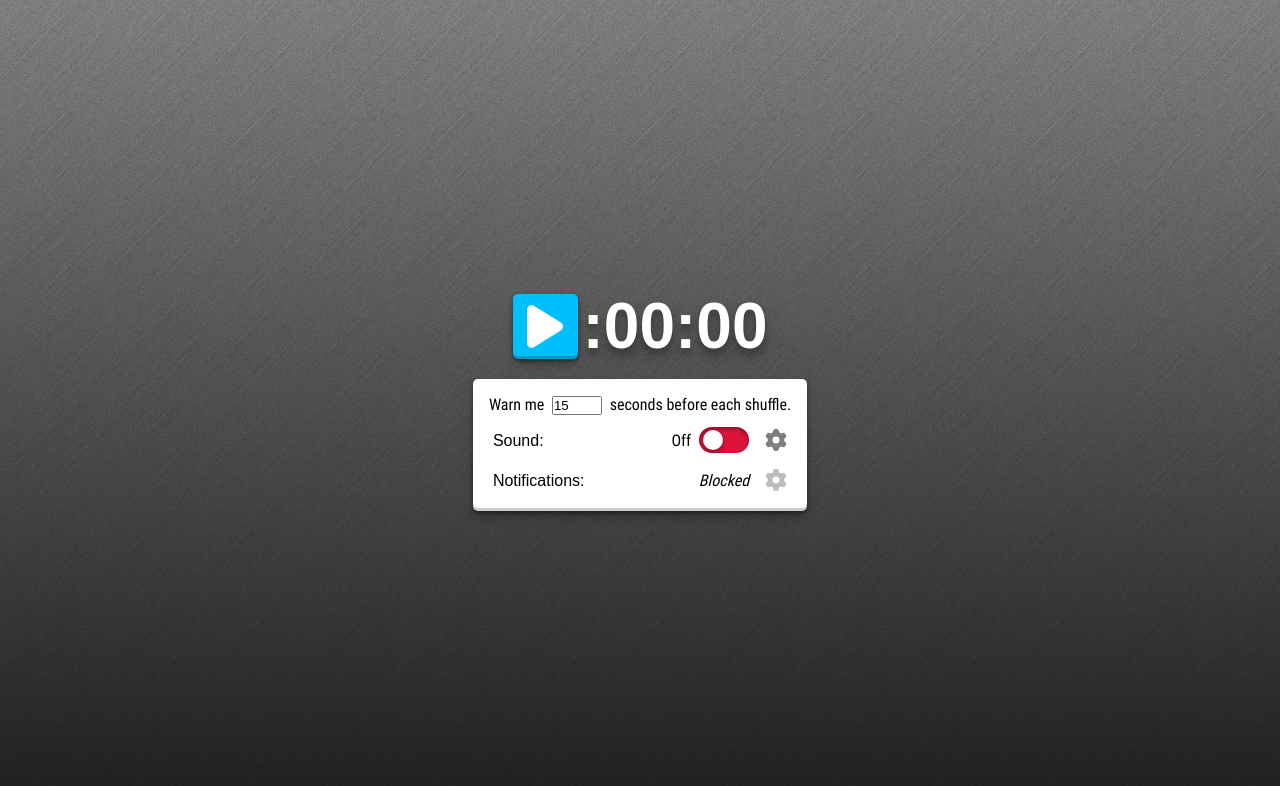
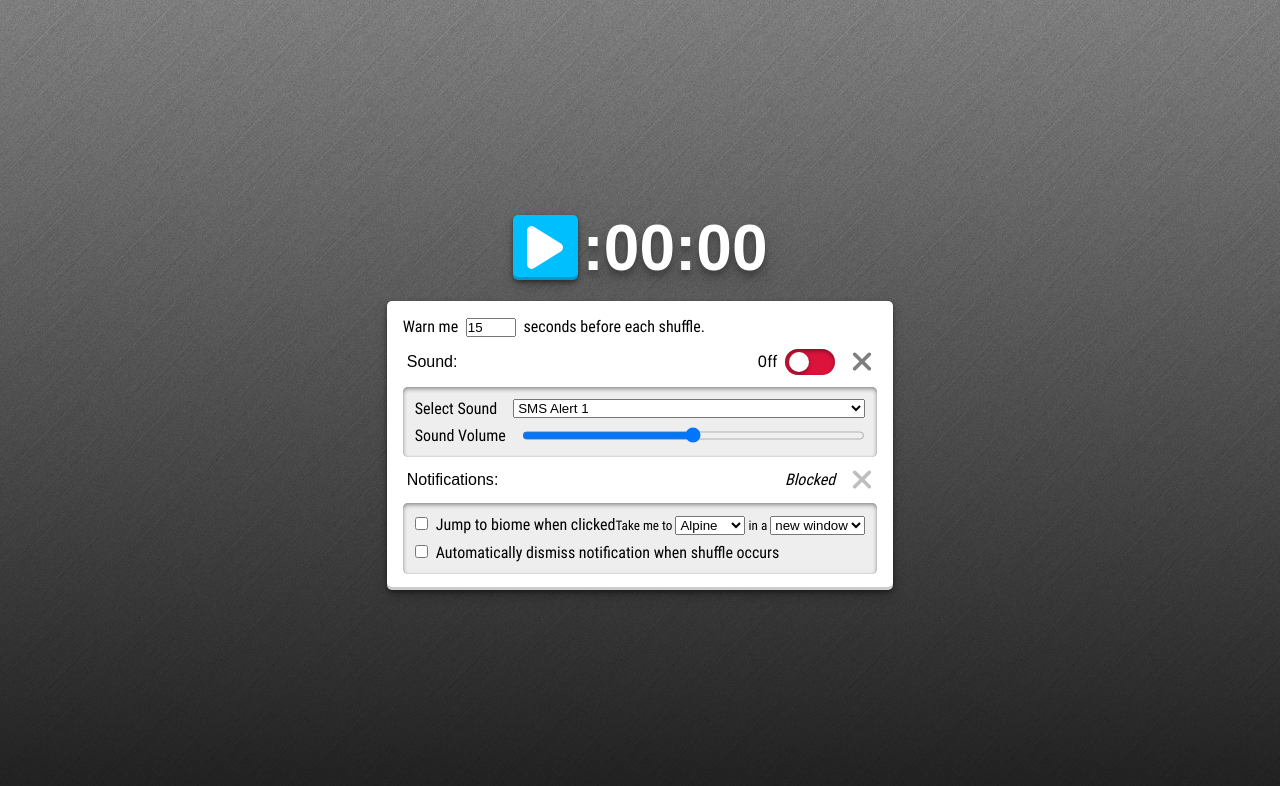
Before and after one commit to endulum/dc-shuffle-clock, a React (Vite) app: page / in a window 1280 px wide. Shown: the top 786 px of the page. Built offline with nearby package versions, Linux system fonts and the light colour scheme; a web font is replaced by a local one.

Commit message:
inputs for the rest of the settings

```diff
--- a/src/App.tsx
+++ b/src/App.tsx
@@ -6,6 +6,13 @@ import Expandable from './components/Expandable.tsx';
 import {
   Settings, settingsInitializer, NotifSupport, notifSupportInitializer,
 } from './types.ts';
+
+const sounds = new Array(5).fill(0).map((_dummy, index) => `SMS Alert ${index + 1}`);
+
+const biomes = ['Coast', 'Desert', 'Forest', 'Jungle', 'Alpine', 'Volcano', 'Holiday'].map((name, index) => ({
+  id: index + 1,
+  name,
+}));
 
 export default function App() {
   const [settings, setSettings] = useState<Settings>(settingsInitializer);
@@ -24,6 +31,10 @@ export default function App() {
         setSettings({ ...settings, [e.target.id]: parseInt(e.target.value, 10) });
     }
   }
+
+  function handleSelectChange(e: ChangeEvent<HTMLSelectElement>) {
+    setSettings({ ...settings, [e.target.id]: e.target.value });
+  } // why two entire functions? easiest way to not have the linter complain
 
   function handleAlert(): void {
     console.log('alert!'); // for debugging
@@ -60,7 +71,23 @@ export default function App() {
           }}
           onInputChange={handleInputChange}
         >
-          <p>settings for sound go here</p>
+          <label className="setting-body-label" htmlFor="soundSelect">
+            <span>Select Sound</span>
+            <span className="spacer" />
+            <select className="setting-body-input" id="soundSelect" onChange={handleSelectChange} defaultValue={settings.soundSelect}>
+              {sounds.map((sound) => (
+                <option key={sound} value={sound}>
+                  {sound}
+                </option>
+              ))}
+            </select>
+          </label>
+
+          <label className="setting-body-label" htmlFor="soundVolume">
+            <span>Sound Volume</span>
+            <span className="spacer" />
+            <input className="setting-body-input" type="range" id="soundVolume" onChange={handleInputChange} defaultValue={settings.soundVolume} />
+          </label>
         </Expandable>
 
         <Expandable
@@ -73,7 +100,35 @@ export default function App() {
           onInputChange={handleInputChange}
           setNotifSupport={setNotifSupport}
         >
-          <p>settings for notifs go here</p>
+          <label htmlFor="biomeEnabled">
+            <input type="checkbox" id="biomeEnabled" onChange={handleInputChange} checked={settings.biomeEnabled} />
+            <span>
+              Jump to biome when clicked
+              <small>
+                Take me to
+                {' '}
+                <select aria-label="biome select" id="biomeSelect" onChange={handleSelectChange} defaultValue={settings.biomeSelect}>
+                  {biomes.map((biome) => (
+                    <option key={biome.id} value={biome.id}>
+                      {biome.name}
+                    </option>
+                  ))}
+                </select>
+                {' '}
+                in a
+                {' '}
+                <select id="biomeOpenType" onChange={handleSelectChange} defaultValue={settings.biomeOpenType}>
+                  <option value="tab">new tab</option>
+                  <option value="window">new window</option>
+                </select>
+              </small>
+            </span>
+          </label>
+
+          <label htmlFor="notifAutoDismiss">
+            <input type="checkbox" id="notifAutoDismiss" onChange={handleInputChange} checked={settings.notifAutoDismiss} />
+            <span>Automatically dismiss notification when shuffle occurs</span>
+          </label>
         </Expandable>
       </main>
     </div>
--- a/src/components/Expandable.tsx
+++ b/src/components/Expandable.tsx
@@ -23,7 +23,7 @@ export default function Expandable({
   // todo: research this issue
   setNotifSupport?: Dispatch<SetStateAction<NotifSupport>>
 }) {
-  const [expanded, setExpanded] = useState<boolean>(false);
+  const [expanded, setExpanded] = useState<boolean>(true);
   return (
     <>
       <div className="setting-header">
--- a/src/style.css
+++ b/src/style.css
@@ -257,11 +257,30 @@ main {
     rgba(0, 0, 0, 0.25) 0 0 1px inset,
     rgba(0, 0, 0, 0.4) 0px 2px 4px inset;
   border-radius: 5px;
+  display: flex;
+  flex-direction: column;
+  gap: 0.5rem;
+  input[type="checkbox"] {
+    margin-right: 0.5rem;
+  }
+}
+
+.setting-body-label {
+  display: flex;
+  gap: 0.5rem;
+}
+
+.setting-body-input {
+  flex-grow: 1;
 }
 
 b {
   font-weight: normal;
   font-family: 'Roboto Bold', Arial, Helvetica, sans-serif;
+}
+
+small {
+  font-size: 0.825rem;
 }
 
 img.white {
--- a/src/types.ts
+++ b/src/types.ts
@@ -1,7 +1,13 @@
 export interface Settings {
   delay: number,
   soundEnabled: boolean,
-  notifsEnabled: boolean
+  soundSelect: string,
+  soundVolume: number,
+  notifsEnabled: boolean,
+  biomeEnabled: boolean,
+  biomeSelect: '1' | '2' | '3' | '4' | '5' | '6' | '7',
+  biomeOpenType: 'tab' | 'window',
+  notifAutoDismiss: boolean
 }
 
 export function settingsInitializer(): Settings {
@@ -18,7 +24,13 @@ export function settingsInitializer(): Settings {
   return {
     delay: 15,
     soundEnabled: false,
+    soundSelect: 'SMS Alert 1',
+    soundVolume: 50,
     notifsEnabled: false,
+    biomeEnabled: false,
+    biomeSelect: '5',
+    biomeOpenType: 'window',
+    notifAutoDismiss: false,
   };
 }
 
```
